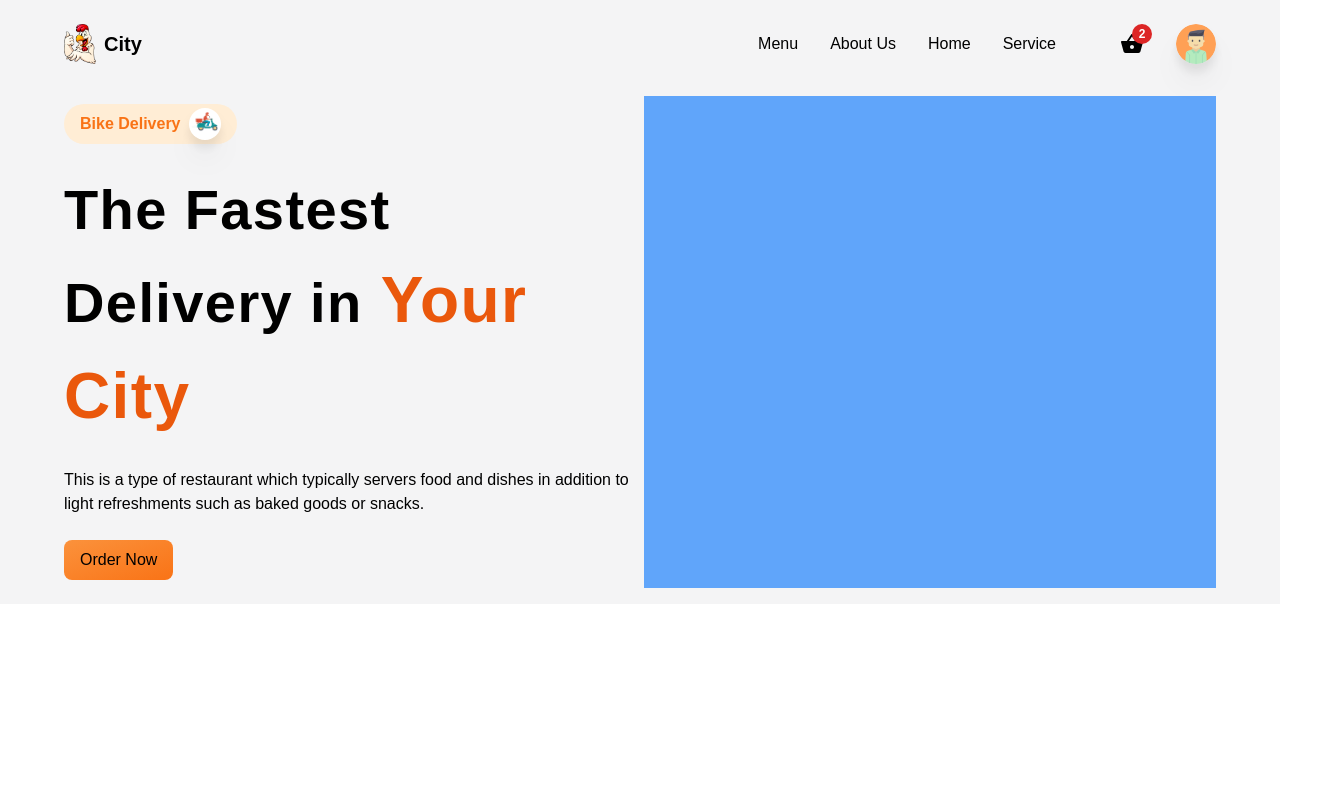
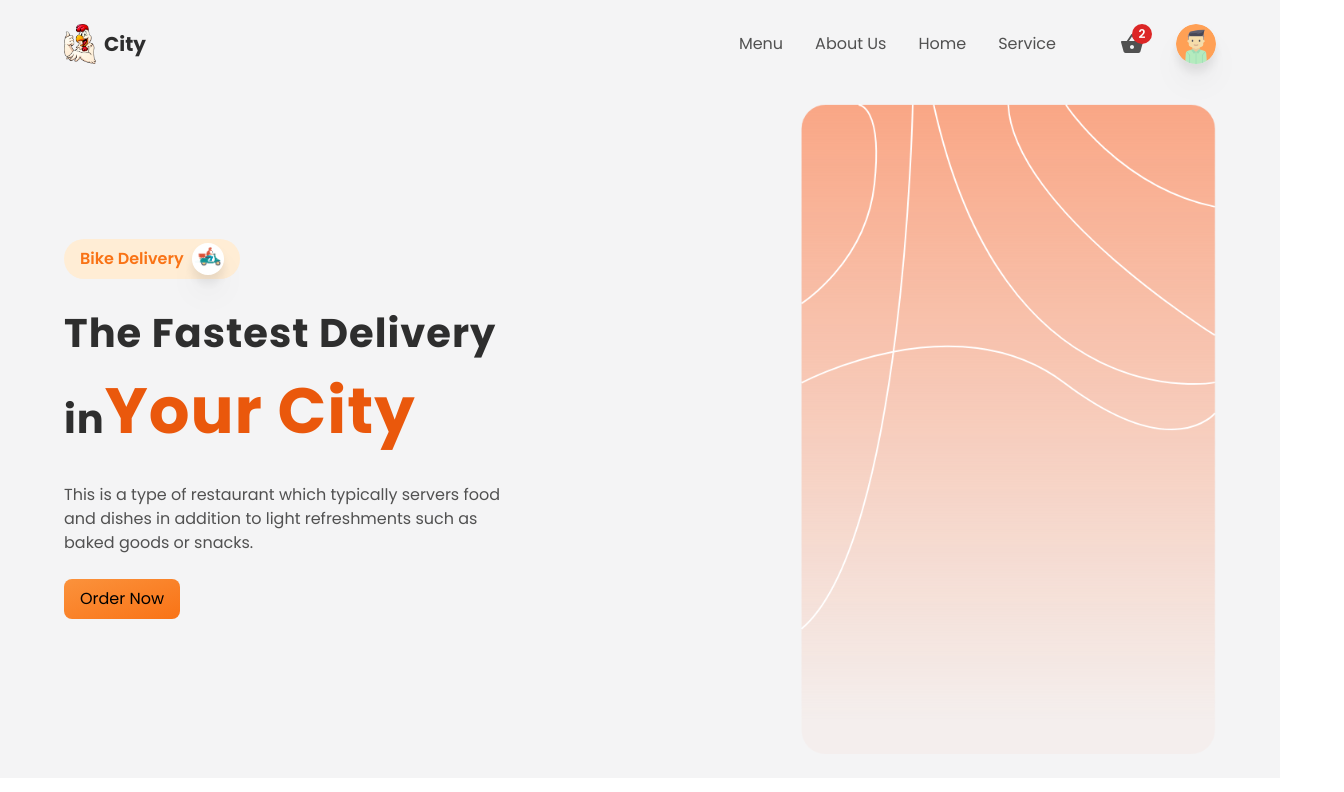
Before and after one commit to BharathRaj73/Food_Delivery, a React (Create React App) app: page / in a window 1280 px wide. Shown: the top 792 px of the page, 1344 px wide, since content can reach past the window. Built offline with nearby package versions, Linux system fonts and the light colour scheme.

Commit message:
main container

```diff
--- a/package.json
+++ b/package.json
@@ -13,6 +13,7 @@
     "react-icons": "^4.7.1",
     "react-router-dom": "^6.8.1",
     "react-scripts": "5.0.1",
+    "tailwind-scrollbar-hide": "^1.1.7",
     "web-vitals": "^2.1.4"
   },
   "scripts": {
--- /dev/null
+++ b/src/components/HomeContainer.jsx
@@ -0,0 +1,58 @@
+import React from "react";
+import Delivery from "../img/delivery.png";
+import HeroBg from "../img/heroBg.png";
+
+const HomeContainer = () => {
+  return (
+    <section
+      className="grid grid-cols-1 md:grid-cols-2 gap-2 w-full "
+      id="home"
+    >
+      <div className="py-2  flex-1 flex flex-col items-start md:items-start justify-center gap-6 ">
+        <div className="flex items-center gap-2 justify-center bg-orange-100 px-4 py-1 rounded-full">
+          <p className="text-base text-orange-500 font-semibold">
+            Bike Delivery
+          </p>
+          <div className="w-8 h-8 bg-white rounded-full overflow-hidden drop-shadow-xl">
+            <img
+              className="w-full h-full object-contain"
+              src={Delivery}
+              alt="delivery"
+            />
+          </div>
+        </div>
+
+        <p className="text-[2.5rem] :text-[3.5rem] font-bold tracking-wide text-headingColor">
+          The Fastest Delivery in
+          <span className="text-orange-600 text-[3rem] lg:text-[4rem]">
+            Your City
+          </span>
+        </p>
+
+        <p className="text-base text-textColor text-center md:text-left md:w-[80%]">
+          This is a type of restaurant which typically servers food and dishes
+          in addition to light refreshments such as baked goods or snacks.
+        </p>
+
+        <button
+          type="button"
+          className="bg-gradient-to-br from-orange-400 to-orange-500 w-full md:w-auto px-4 py-2 rounded-lg hover:shadow-lg transition-all ease-in-out duration-100"
+        >
+          Order Now
+        </button>
+      </div>
+
+      <div className="py-2 flex-1 flex items-center">
+        <img
+          src={HeroBg}
+          className="ml-auto h-420 w-full lg:w-auto lg:h-650"
+          alt="hero-bg"
+        />
+      </div>
+
+      <div className="w-full h-full absolute flex items-center justify-center"></div>
+    </section>
+  );
+};
+
+export default HomeContainer;
--- a/src/components/MainContainer.jsx
+++ b/src/components/MainContainer.jsx
@@ -1,43 +1,12 @@
 import React from "react";
-import Delivery from "../img/delivery.png";
+import HomeContainer from "./HomeContainer";
+
 
 const MainContainer = () => {
   return (
-    <div className="grid grid-cols-1 md:grid-cols-2 gap-2">
-      <div className="py-2 flex-1 flex flex-col items-start md:items-start justify-center gap-6">
-        <div className="flex items-center gap-2 justify-center bg-orange-100 px-4 py-1 rounded-full">
-          <p className="text-base text-orange-500 font-semibold">
-            Bike Delivery
-          </p>
-          <div className="w-8 h-8 bg-white rounded-full overflow-hidden drop-shadow-xl">
-            <img
-              className="w-full h-full object-contain"
-              src={Delivery}
-              alt="delivery"
-            />
-          </div>
-        </div>
-
-        <p className="text-[2.5rem] lg:text-[3.5rem] font-bold tracking-wide text-headingColor">
-          The Fastest Delivery in
-          <span className="text-orange-600 text-[3rem] lg:text-[4rem]"> Your City</span>
-        </p>
-
-        <p className="text-base text-textColor text-center md:text-left md:[80%]">
-          This is a type of restaurant which typically servers food and dishes
-          in addition to light refreshments such as baked goods or snacks.
-        </p>
-
-        <button
-          type="button"
-          className="bg-gradient-to-br from-orange-400 to-orange-500 w-full md:w-auto px-4 py-2 rounded-lg hover:shadow-lg transition-all ease-in-out duration-100"
-        >
-          Order Now
-        </button>
-      </div>
-
-      <div className="py-2 bg-blue-400 flex-1"></div>
-    </div>
+   <div className="w-full h-auto flex flex-col items-center justify-center overflow-x-hidden">
+    <HomeContainer/>
+   </div>
   );
 };
 
--- a/src/components/index.js
+++ b/src/components/index.js
@@ -1,3 +1,4 @@
 export { default as Header } from "./Header";
 export { default as MainContainer } from "./MainContainer";
 export { default as CreateContainer } from "./CreateContainer";
+export { default as HomeContainer } from "./HomeContainer";
--- a/src/index.css
+++ b/src/index.css
@@ -1,3 +1,5 @@
+@import url(https://fonts.googleapis.com/css?family=Poppins:100,100italic,200,200italic,300,300italic,regular,italic,500,500italic,600,600italic,700,700italic,800,800italic,900,900italic);
+
 * {
   margin: 0;
   padding: 0;
@@ -5,14 +7,15 @@
 }
 
 body {
-  font-family: "Poppins", sans-serif, system-ui, -apple-system,
-    BlinkMacSystemFont, "Segoe UI", Roboto, Oxygen, Ubuntu, Cantarell,
-    "Open Sans", "Helvetica Neue", sans-serif;
+  font-family: "Poppins", sans-serif, -apple-system, BlinkMacSystemFont,
+    "Segoe UI", Roboto, Oxygen, Ubuntu, Cantarell, "Open Sans", "Helvetica Neue",
+    sans-serif;
 }
 
 html,
 body {
   scroll-behavior: smooth;
+  overflow-x: hidden;
 }
 
 @tailwind base;
--- a/tailwind.config.js
+++ b/tailwind.config.js
@@ -2,7 +2,61 @@
 module.exports = {
   content: ["./src/**/*.{js,jsx,ts,tsx}"],
   theme: {
-    extend: {},
+    extend: {
+      width: {
+        150: "150px",
+        190: "190px",
+        225: "225px",
+        275: "275px",
+        300: "300px",
+        340: "340px",
+        350: "350px",
+        375: "375px",
+        460: "460px",
+        656: "656px",
+        880: "880px",
+        508: "508px",
+      },
+      height: {
+        80: "80px",
+        150: "150px",
+        225: "225px",
+        300: "300px",
+        340: "340px",
+        370: "370px",
+        420: "420px",
+        510: "510px",
+        600: "600px",
+        650: "650px",
+        685: "685px",
+        800: "800px",
+        "90vh": "90vh",
+      },
+      minWidth: {
+        210: "210px",
+        350: "350px",
+        620: "620px",
+      },
+      screens: {
+        sm: "640px",
+        md: "768px",
+        lg: "1024px",
+        xl: "1280px",
+        "2xl": "1536px",
+      },
+      colors: {
+        headingColor: "#2e2e2e",
+        textColor: "#515151",
+        cartNumBg: "#e80013",
+        primary: "#f5f3f3",
+        cardOverlay: "rgba(256,256,256,0.4)",
+        lighttextGray: "#9ca0ab",
+        card: "rgba(256,256,256,0.8)",
+        cartBg: "#282a2c",
+        cartItem: "#2e3033",
+        cartTotal: "#343739",
+      },
+    },
   },
   plugins: [],
 };
```
Also changed, not shown: 1 other file (tests, documents, lock files or other folders).
